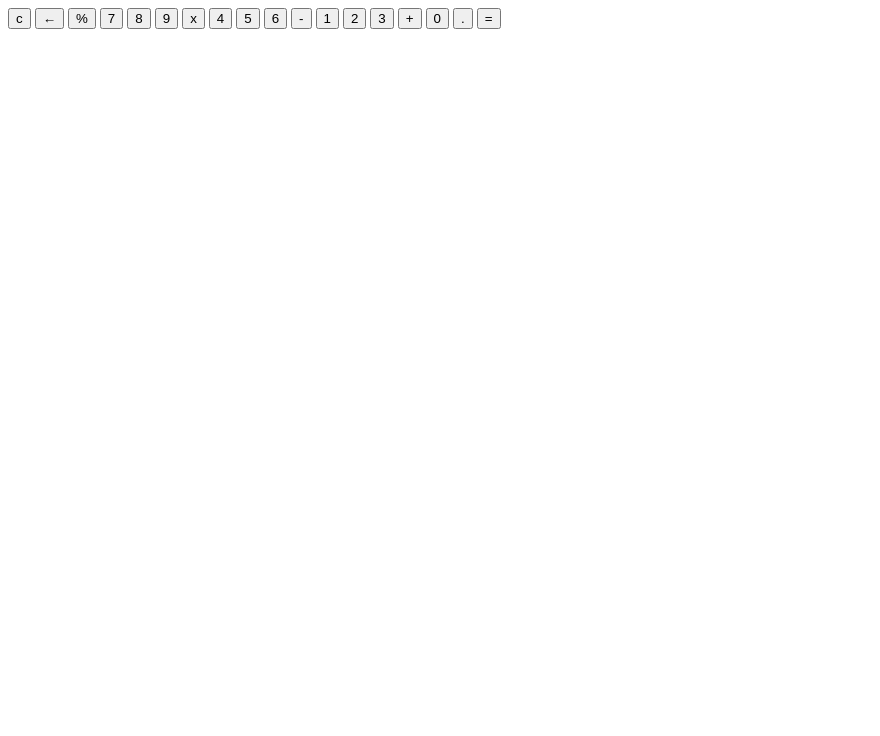
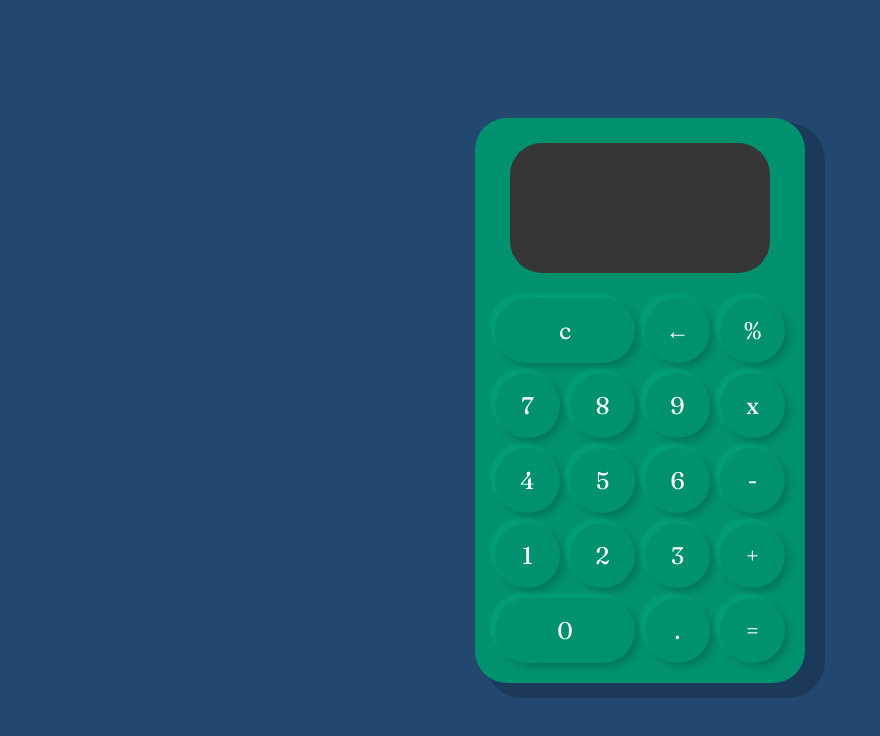
Before and after one commit to sebastianamor/dentaku, a plain HTML site: page index.html in a window 1280 px wide. Shown: the whole page, without its empty margins (0-880 px from the left). Drawn offline with Linux system fonts and the light colour scheme.

Commit message:
ｃｓｓ出来今からJavaScript

```diff
--- a/index.css
+++ b/index.css
@@ -0,0 +1,72 @@
+*{
+    font-family: "Fraunces" , serif;
+    color: #fff;
+}
+
+body{
+    margin: 0;
+    background-color: #224870;
+}
+
+.container{
+    display: flex;
+    justify-content: center;
+    align-items: center;
+    height: 100vh;
+}
+
+.calculadora {
+    display: grid;
+    grid-template-columns: repeat(4, 75px);
+    grid-template-rows: 160px  repeat(5,75px) ;
+    background-color: #00916e;
+    padding: 15px;
+    border-radius: 32px;
+    box-shadow: 15px  10px 0px  5px #00000033 ;
+}
+
+button {
+    cursor: pointer;
+    margin: 5px;
+    padding: 0;
+    border-radius: 32px;
+    font-size: 1.5em;
+    border: none;
+    background-color: #00916e;
+    box-shadow: 5px 5px 10px -3px #00000040,  -5px  -5px 3px  #00ffc11f;
+}
+
+button:active{
+    background-color: #006f54;
+}
+
+button:focus{
+    outline: none;
+}
+
+.display{
+    grid-column: 1 / -1;
+    padding: 16px;
+    display: flex;
+    margin: 10px 20px 20px;
+    flex-direction: column;
+    align-items: flex-end;
+    background-color: #363636;
+    border-radius: 32px;
+    text-align: right;
+    justify-content: space-between;
+    word-break: break-all;
+    box-shadow: 0px 0px 0px #00000033;
+}
+
+.col-2 {
+    grid-column: span 2;
+}
+
+#valor-actual {
+    font-size: 1.5em;
+}
+
+#valor-anterior {
+    font-size: 2em;
+}
--- a/index.html
+++ b/index.html
@@ -5,6 +5,7 @@
     <meta name="viewport" content="width=device-width, initial-scale=1.0">
     <title>電卓</title>
     <link href="https://fonts.googleapis.com/css2?family=Fraunces:opsz@9..144&family=Roboto+Mono:wght@100&family=Share+Tech+Mono&family=Source+Code+Pro&display=swap" rel="stylesheet">
+    <link href="index.css" rel="stylesheet" >
 </head>
 <body>
     <div  class="container" >
@@ -28,7 +29,7 @@
             <button  class="numero">2</button>
             <button  class="numero">3</button>
             <button  class="operador" >+</button>
-            <button class="col-2numero">0</button>
+            <button class="col-2 numero">0</button>
             <button class="numero">.</button>
             <button class="operador">=</button>
         </div>
--- /dev/null
+++ b/index.js
@@ -0,0 +1,4 @@
+const displayvalorAnterior = document.getElementById("valor-anterior");
+const displayvalorActual = document.getElementById("valor-actual");
+const botonesNumeros = document.querySelectorAll(".numero");
+const BotonesOperadores = document.querySelectorAll(".operador");
```
Also changed, not shown: Calculadora.js (added).
